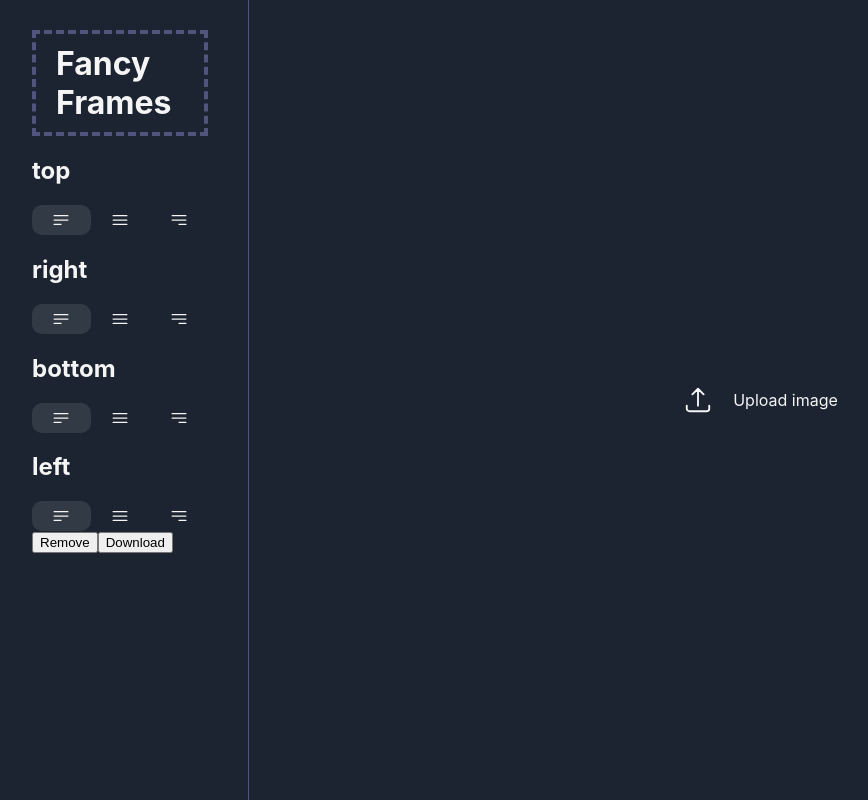
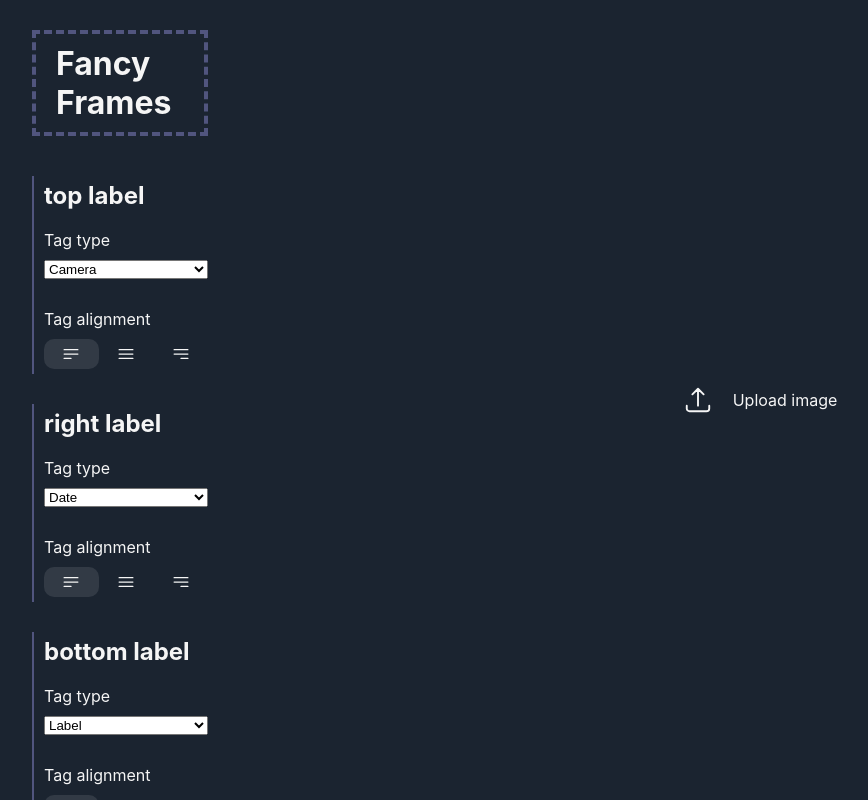
Before and after one commit to Oliver-Redeyoff/FancyFrames, a React (Create React App) app: page / in a window 1280 px wide. Shown: the whole page, without its empty margins (8-876 px from the left). Built offline with nearby package versions, Linux system fonts and the light colour scheme.

Commit message:
added ability to choose which tag to show for each label

```diff
--- a/src/components/ImageEditor/ImageEditor.css
+++ b/src/components/ImageEditor/ImageEditor.css
@@ -9,22 +9,52 @@
   .settings-container {
     position: relative;
     width: 20vw;
-    border-right: 1px solid #51557e;
   }
 
   .settings {
     padding: 30px 40px;
     height: 100%;
     box-sizing: border-box;
+    overflow-y: scroll;
+
+    &::-webkit-scrollbar {
+      width: 5px;
+    }
+
+    &::-webkit-scrollbar-track {
+      box-shadow: inset 0 0 6px rgba(0, 0, 0, 0.3);
+    }
+
+    &::-webkit-scrollbar-thumb {
+      background-color: darkgrey;
+      outline: 1px solid slategrey;
+    }
 
     h1 {
       margin: 0px;
       padding: 10px 20px;
-      margin-bottom: 20px;
+      margin-bottom: 40px;
       border: 4px dashed #51557e;
     }
 
     .label-settings {
+      border-left: 2px solid #51557e;
+      margin-bottom: 30px;
+      padding: 5px 0px 5px 10px;
+
+      h2 {
+        margin: 0px;
+        cursor: pointer;
+      }
+
+      .label-settings-body {
+        display: flex;
+        flex-direction: column;
+        gap: 10px;
+
+        label {
+          margin-top: 20px;
+        }
         .alignments {
           display: flex;
 
@@ -44,6 +74,7 @@
 
             svg {
               width: 20px;
+            }
           }
         }
       }
--- a/src/components/ImageEditor/ImageEditor.tsx
+++ b/src/components/ImageEditor/ImageEditor.tsx
@@ -12,12 +12,12 @@ import {
   Bars3BottomRightIcon,
 } from "@heroicons/react/24/outline";
 
-import { ImageInfo, LabelInfo } from "../../utils/Types";
+import { ImageInfo, LabelInfo, Tags } from "../../utils/Types";
 import { GetTags } from "../../utils/TagData";
 
 const ImageEditor = () => {
-  const [selectedImage, setSelectedImage] = useState<File | null>(null);
-  const [ImageInfo, setImageInfo] = useState<ImageInfo>({} as ImageInfo);
+  const [selectedImage, setSelectedImage] = useState<string | null>(null);
+  const [imageInfo, setImageInfo] = useState<ImageInfo>({} as ImageInfo);
   const [labelDetails, setLabelDetails] = useState<{
     top: LabelInfo;
     right: LabelInfo;
@@ -30,6 +30,10 @@ const ImageEditor = () => {
     left: { type: "Coordinates", alignment: "start" },
   });
   const fancyImageRef = useRef<HTMLDivElement>(null);
+
+  useEffect(() => {
+    console.log(imageInfo);
+  }, [imageInfo]);
 
   useEffect(() => {
     if (fancyImageRef.current) {
@@ -63,23 +67,32 @@ const ImageEditor = () => {
   }
 
   function handleChange(event: React.ChangeEvent<HTMLInputElement>) {
-    if (event.target.files) {
+    if (event.target.files && event.target.files[0]) {
       const file = event.target.files[0];
+      setSelectedImage(URL.createObjectURL(file));
 
       EXIF.getData(
         event.target.files[0] as unknown as string,
         function (this: any) {
           var exifData = EXIF.getAllTags(this);
           if (exifData) {
-            console.log(exifData);
             console.log(Date.parse(exifData["DateTime"]));
 
+            // shutterSpeed
+            const exposureTime = exifData["ExposureTime"];
+            var shutterSpeed = "";
+            if (exposureTime) {
+              shutterSpeed = `${exposureTime.numerator}/${exposureTime.denominator}`;
+            }
+
+            // latitude
             const latitudeCoords = exifData["GPSLatitude"];
             var latitude = "";
             if (latitudeCoords) {
               latitude = `${latitudeCoords[0]}° ${latitudeCoords[1]}' ${latitudeCoords[2]}" ${exifData["GPSLatitudeRef"]}`;
             }
 
+            // longitude
             const longitudeCoords = exifData["GPSLongitude"];
             var longitude = "";
             if (longitudeCoords) {
@@ -90,8 +103,8 @@ const ImageEditor = () => {
               label: "",
               cameraMake: exifData["Make"],
               cameraModel: exifData["Model"],
-              aperture: exifData["FNumber"].numerator,
-              shutterSpeed: `${exifData["ExposureTime"].numerator}/${exifData["ExposureTime"].denominator}`,
+              aperture: exifData["FNumber"]?.numerator,
+              shutterSpeed: shutterSpeed,
               ISO: exifData["ISOSpeedRatings"],
               date: moment(exifData["DateTime"], "YYYY:MM:DD hh:mm:ss"),
               latitude: latitude,
@@ -102,8 +115,6 @@ const ImageEditor = () => {
           }
         }
       );
-
-      setSelectedImage(event.target.files[0]);
     }
   }
 
@@ -115,7 +126,27 @@ const ImageEditor = () => {
 
           {Object.keys(labelDetails).map((position) => (
             <div key={position} className="label-settings">
-              <h2>{position}</h2>
+              <h2>{position} label</h2>
+
+              <div className="label-settings-body">
+                <label>Tag type</label>
+                <select
+                  value={
+                    labelDetails[position as keyof typeof labelDetails].type
+                  }
+                  onChange={(e) => {
+                    var newDetails = { ...labelDetails };
+                    newDetails[position as keyof typeof labelDetails].type = e
+                      .target.value as keyof Tags;
+                    setLabelDetails(newDetails);
+                  }}
+                >
+                  {Object.keys(GetTags(imageInfo)).map((tagType) => (
+                    <option value={tagType}>{tagType}</option>
+                  ))}
+                </select>
+
+                <label>Tag alignment</label>
                 <div className="alignments">
                   {["start", "center", "end"].map((alignment) => (
                     <div
@@ -143,6 +174,7 @@ const ImageEditor = () => {
                   ))}
                 </div>
               </div>
+            </div>
           ))}
 
           <button onClick={() => setSelectedImage(null)}>Remove</button>
@@ -167,10 +199,11 @@ const ImageEditor = () => {
 
         {selectedImage && (
           <div ref={fancyImageRef} className="fancy-image">
-            <img src={URL.createObjectURL(selectedImage)} />
+            <img src={selectedImage} />
 
             {Object.keys(labelDetails).map((position) => (
               <div
+                key={position}
                 className={"label " + position}
                 style={{
                   justifyContent:
@@ -180,12 +213,12 @@ const ImageEditor = () => {
               >
                 <div className="icon ">
                   {
-                    GetTags(ImageInfo)[
+                    GetTags(imageInfo)[
                       labelDetails[position as keyof typeof labelDetails].type
                     ].icon
                   }
                 </div>
-                {GetTags(ImageInfo)[
+                {GetTags(imageInfo)[
                   labelDetails[position as keyof typeof labelDetails].type
                 ].content.map((element) => element)}
               </div>
```
Lines whose indentation alone changed are shown as unchanged.
